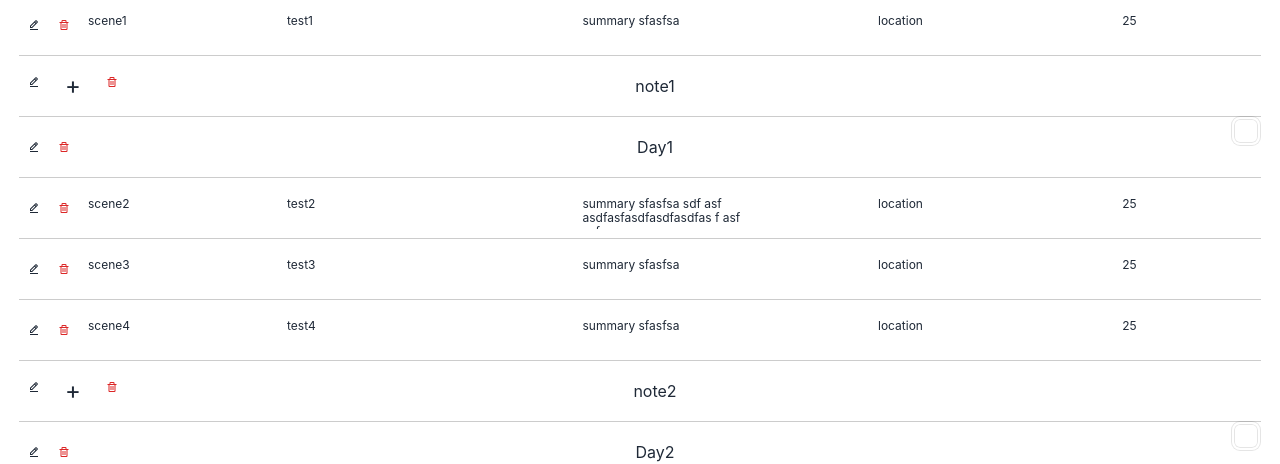
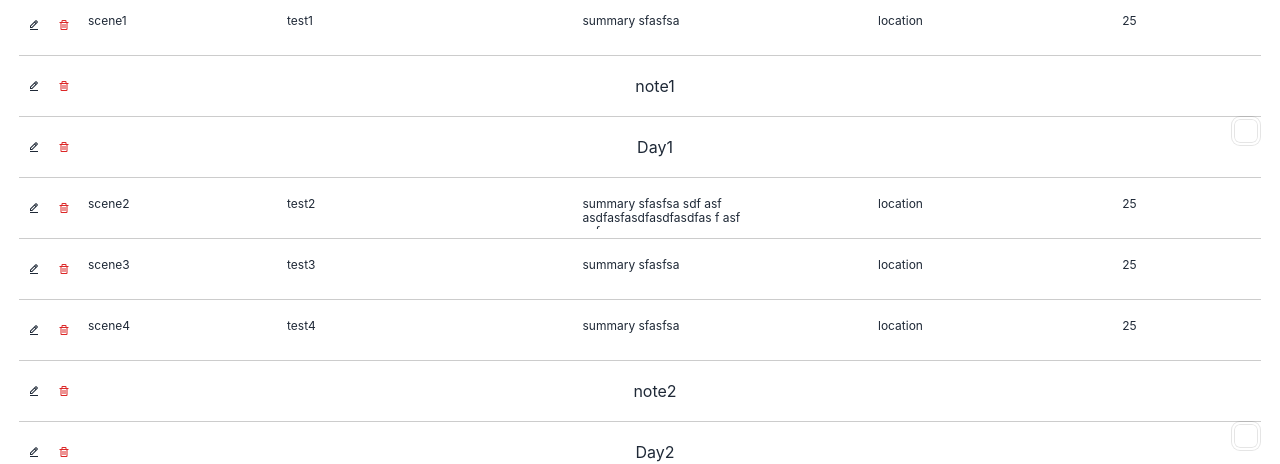
Before and after one commit to abdullah-manafikhi/movie, a Next.js app: page /output in a window 1280 px wide. Shown: the part 266-730 px from the top of the page. Built offline with nearby package versions, Linux system fonts and the light colour scheme.

Commit message:
troubleshoot-1

```diff
--- a/components/SortableItem.jsx
+++ b/components/SortableItem.jsx
@@ -209,7 +209,6 @@ function SortableItem(props) {
                         {inputDisabled === true ?
                         <>
                             <button className='z-50 btn btn-xs btn-ghost' onClick={(e) => onEditClick(e)}><BiEditAlt/></button>
-                            <span className='btn-xs text-2xl mx-2 mb-2'>+</span>
                             <label className='z-50 btn btn-xs btn-ghost text-red-600' htmlFor="my-modal-3" onClick={() => console.log("dleete")}><BiTrash/></label>
                         </>:
                         <>
--- a/components/SortableItemForPrint.jsx
+++ b/components/SortableItemForPrint.jsx
@@ -40,6 +40,7 @@ function SortableItemForPrint(props) {
     const onChange = (e) => {
         const trgt = e.currentTarget
         trgt.style.height = "auto";
+
         trgt.style.height = trgt.scrollHeight + "px";
     }
 
```
